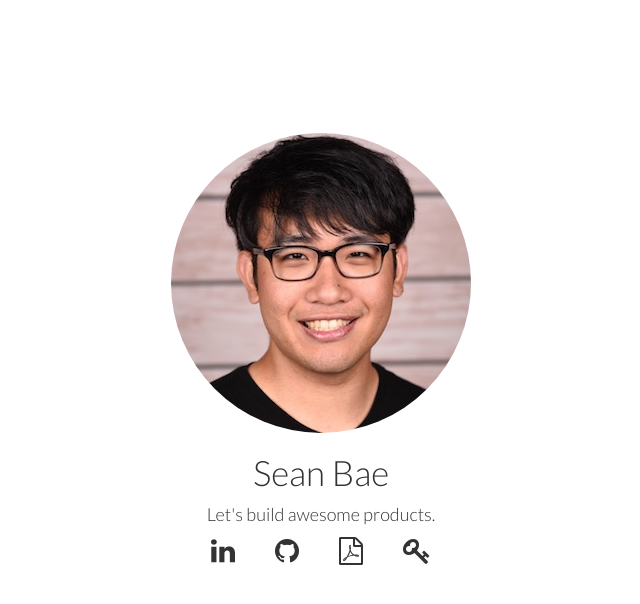
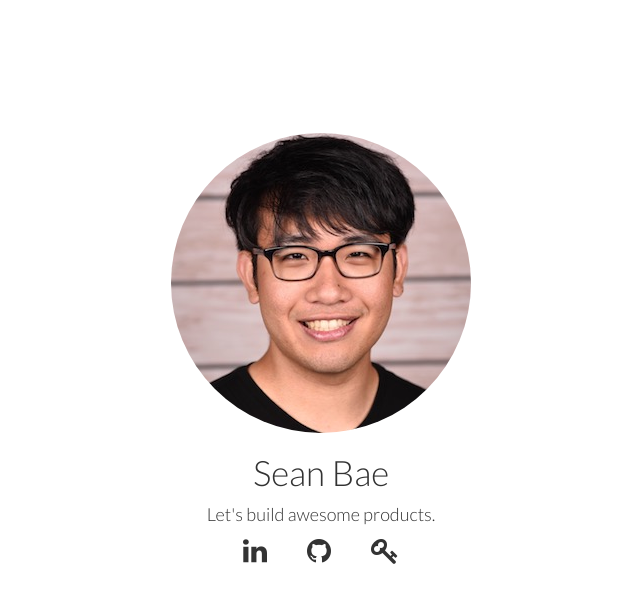
Before and after one commit to SeanBae/seanbae.github.io, a plain HTML site: page index.html in a window 1280 px wide. Shown: the whole page, without its empty margins (319-959 px from the left). Drawn offline with nearby package versions, Linux system fonts and the light colour scheme.

Commit message:
Remove link

```diff
--- a/index.html
+++ b/index.html
@@ -1 +1 @@
-<!DOCTYPE html><html><head><title>Sean Bae</title><link rel="stylesheet" href="css/animate.css"><link rel="stylesheet" href="https://maxcdn.bootstrapcdn.com/bootstrap/3.3.4/css/bootstrap.min.css"><link rel="stylesheet" href="https://fonts.googleapis.com/css?family=Lato:300"><link rel="stylesheet" href="https://maxcdn.bootstrapcdn.com/font-awesome/4.3.0/css/font-awesome.min.css"><link rel="stylesheet" href="css/style.css"></head><body><div class="container animated bounceInUp"><div class="row"><div id="main" class="col-md-12"><div class="profile"></div><h1>Sean Bae</h1><p class="intro">Let's build awesome products.</p><ul class="icons"><li><a href="https://linkedin.com/in/seanbae" target="_blank" rel="noopener"><i class="fa fa-linkedin fa-2x"></i></a></li><li><a href="https://github.com/seanbae" target="_blank" rel="noopener"><i class="fa fa-github fa-2x"></i></a></li><li><a href="https://www.dropbox.com/s/mof2fca0xa7p3ey/SeanBae_Resume.pdf?dl=0" target="_blank" rel="noopener"><i class="fa fa-file-pdf-o fa-2x"></i></a></li><li><a href="https://keybase.io/seanbae/pgp_keys.asc?fingerprint=6161fe44b742cad606d08bb41920c529f533ada2" target="_blank" rel="noopener"><i class="fa fa-key fa-2x"></i></a></li></ul></div></div></div></body></html>
+<!DOCTYPE html><html><head><title>Sean Bae</title><link rel="stylesheet" href="css/animate.css"><link rel="stylesheet" href="https://maxcdn.bootstrapcdn.com/bootstrap/3.3.4/css/bootstrap.min.css"><link rel="stylesheet" href="https://fonts.googleapis.com/css?family=Lato:300"><link rel="stylesheet" href="https://maxcdn.bootstrapcdn.com/font-awesome/4.3.0/css/font-awesome.min.css"><link rel="stylesheet" href="css/style.css"></head><body><div class="container animated bounceInUp"><div class="row"><div id="main" class="col-md-12"><div class="profile"></div><h1>Sean Bae</h1><p class="intro">Let's build awesome products.</p><ul class="icons"><li><a href="https://linkedin.com/in/seanbae" target="_blank" rel="noopener"><i class="fa fa-linkedin fa-2x"></i></a></li><li><a href="https://github.com/seanbae" target="_blank" rel="noopener"><i class="fa fa-github fa-2x"></i></a></li><li><a href="https://keybase.io/seanbae/pgp_keys.asc?fingerprint=6161fe44b742cad606d08bb41920c529f533ada2" target="_blank" rel="noopener"><i class="fa fa-key fa-2x"></i></a></li></ul></div></div></div></body></html>
```
